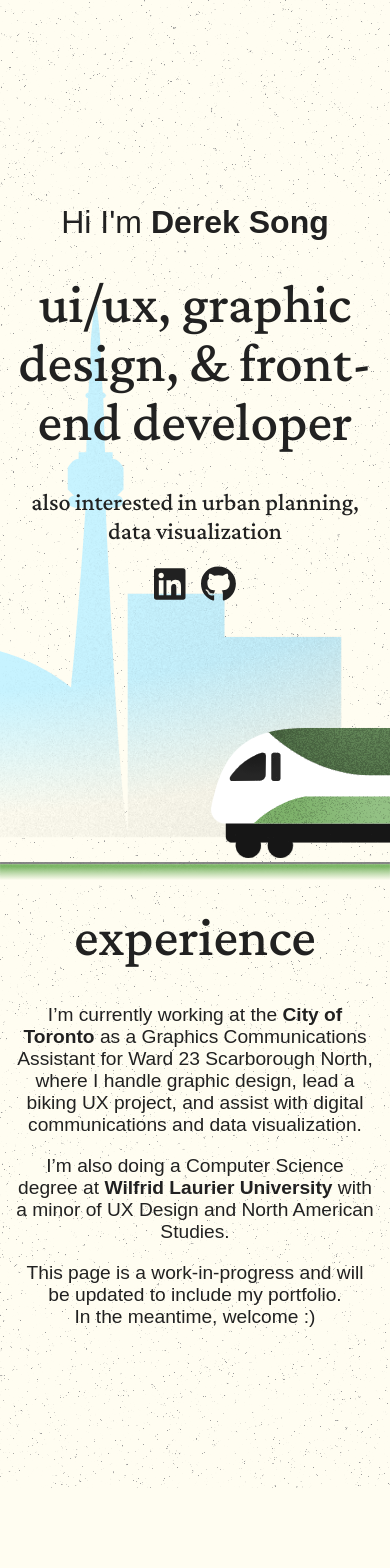
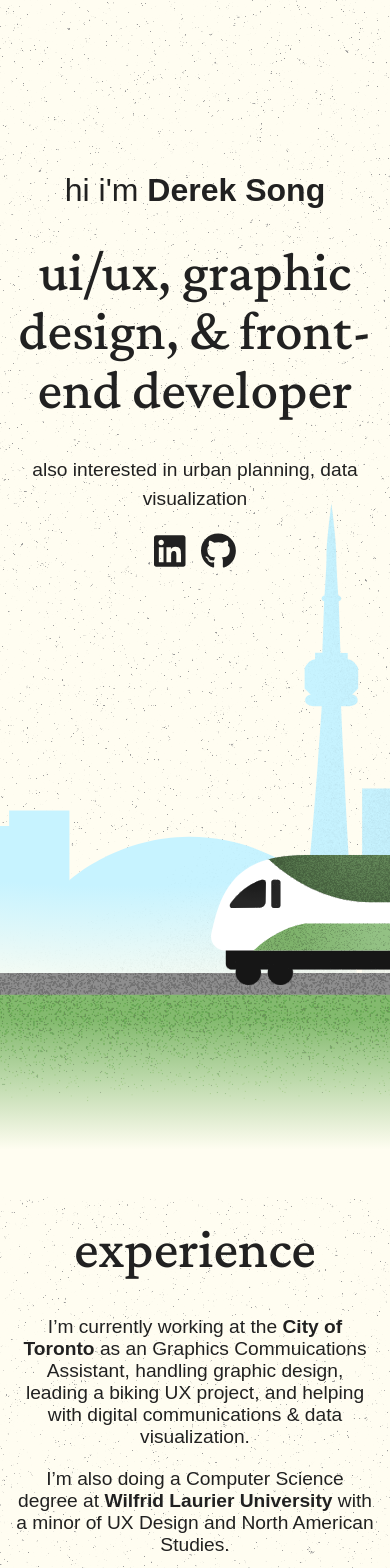
Before and after one commit to twotoque/twotoque.github.io, a React (Vite) app: page / in a window 390 px wide. Shown: the top 1568 px of the page. Before the commit the page ends 1488 px from the top, so only its background shows below. Built offline with nearby package versions, Linux system fonts and the light colour scheme; a web font is replaced by a local one.

Commit message:
Animations

```diff
--- a/package.json
+++ b/package.json
@@ -15,6 +15,7 @@
     "@fortawesome/free-solid-svg-icons": "^6.7.2",
     "@fortawesome/react-fontawesome": "^0.2.2",
     "@react-three/fiber": "^9.1.0",
+    "framer-motion": "^12.5.0",
     "react": "^19.0.0",
     "react-dom": "^19.0.0",
     "three": "^0.174.0",
--- a/src/App.css
+++ b/src/App.css
@@ -36,6 +36,8 @@ h1{
 }
 
 .frontGroup{
+  position: "relative";
+  z-index: 3;
   margin-left: 17rem;
   line-height: 1rem;
   padding-top: 10vw;
@@ -72,9 +74,59 @@ h1{
   position: scroll;
 }
 
-@media (max-width: 600px) {html, body {
+.torontoContainer {
+  position: relative;
+  top: 5vw;
+  right: 0;
+  margin-bottom: 6vw;
+}
+
+.cnTower {
+  position: absolute;
+  bottom: 4rem;
+  right: 0;
+  max-width: 70rem;
+}
+
+.grass {
+  position: relative;
+  right: 0;
+  z-index: 1;
+  min-height: 8rem;
+}
+.goTrain{
+  position: relative;
+  z-index: 2;
+}
+
+@media (max-width: 1200px) {
+  .torontoContainer{
+    padding-top: 9rem;
+  }
+  .cnTower {
+    bottom: 10rem;
+    right: -14rem;
+    width:60rem;
+    height:auto;
+    z-index: 0;
+  }
+
+
+  .goTrain{
+    top:10rem;
+  }
   .frontGroup{
-    padding-top:10rem;
+    padding-top: 8rem;
+    line-height: 1.5rem;
+  }
+  .grass {
+    min-height: 14rem;
+  }
+
+}
+
+@media (max-width: 800px) {html, body {
+  .frontGroup{
     margin:1rem;
     line-height: 1.8rem;
     text-align: center;
--- a/src/App.jsx
+++ b/src/App.jsx
@@ -1,6 +1,7 @@
 import "./App.css";
 import "./index.css";
 import "./components/train.tsx";
+import { motion } from "framer-motion";
 import { FontAwesomeIcon } from "@fortawesome/react-fontawesome";
 import { faLinkedin } from "@fortawesome/free-brands-svg-icons";
 import { faGithub } from "@fortawesome/free-brands-svg-icons";
@@ -11,43 +12,49 @@ import CNTower from "./assets/CNTower.svg";
 
 function App(){
   return <div>
-    <div class="frontGroup" style ={{zIndex: 3, position: "relative" }}>
-      <h3>Hi I'm <b>Derek Song</b></h3>
-      <h1>ui/ux, graphic design, & front-end developer</h1>
-      <h2>also interested in urban planning, data visualization</h2>
-      <div class="socialMedia">
+    <div className="frontGroup">
+    <motion.h3 initial={{ opacity: 0, y: 20 }} whileInView={{ opacity: 1, y: 0 }} animate={{ opacity: 1, y: 0 }} transition={{ duration: 0.5 }} className="text-lg text-gray-800 max-w-2xl text-center">
+      hi i'm <b>Derek Song</b>
+     </motion.h3>
+
+    <motion.h1 initial={{ opacity: 0, y: 20 }} whileInView={{ opacity: 1, y: 0 }} animate={{ opacity: 1, y: 0 }} transition={{ duration: 0.5,  delay: 0.3 }} className="text-lg text-gray-800 max-w-2xl text-center">
+      ui/ux, graphic design, & front-end developer
+    </motion.h1>
+    <motion.p initial={{ opacity: 0, y: 20 }} whileInView={{ opacity: 1, y: 0 }} animate={{ opacity: 1, y: 0 }} transition={{ duration: 0.5,  delay: 0.5 }} className="text-lg text-gray-800 max-w-2xl text-center">
+    also interested in urban planning, data visualization
+    </motion.p>
+    <motion.div initial={{ opacity: 0, y: 20 }} whileInView={{ opacity: 1, y: 0 }} animate={{ opacity: 1, y: 0 }} transition={{ duration: 0.5,  delay: 0.6 }} className="socialMedia text-lg text-gray-800 max-w-2xl text-center">
       <a href="https://www.linkedin.com/in/dereksong/">
-        <FontAwesomeIcon icon={faLinkedin} className="button" />
-      </a>
-      <a href="https://github.com/twotoque/">
-        <FontAwesomeIcon icon={faGithub} className="button" />
-      </a>
-      </div>
+          <FontAwesomeIcon icon={faLinkedin} className="button" />
+        </a>
+        <a href="https://github.com/twotoque/">
+          <FontAwesomeIcon icon={faGithub} className="button" />
+        </a>
+    </motion.div>
     </div>
-    <GOtrain style={{ zIndex: 2, position: "relative" }} />
-
-
-    <div style={{top: `5vw`, position:"relative", right: 0,
-            marginBottom: `6vw`}}>
-    <img src={CNTower} alt="CN Tower" width="1000rem" style={{
-            position: "absolute", bottom: "2em", right: 0,}} />
-
-
-    <img src={GrainGrass} alt="Grain Grass"
-        style={{
-            position: "relative",
-            right: 0,
-            zIndex: 1}} />
-
+    <GOtrain/>
+    <div className="torontoContainer">
+      <img src={CNTower} alt="CN Tower" className="cnTower" />
+      <img src={GrainGrass} alt="Grain Grass" className="grass" />
     </div>
 
 
 
     <div class="textBody">
-      <h1>experience</h1>
-      <p>I’m currently working at the <b>City of Toronto</b> as a Graphics Communications Assistant for Ward 23 Scarborough North, where I handle graphic design, lead a biking UX project, and assist with digital communications and data visualization.</p>
-      <p>I’m also doing a Computer Science degree at <b>Wilfrid Laurier University</b> with a minor of UX Design and North American Studies. </p>
-      <p>This page is a work-in-progress and will be updated to include my portfolio. <br />In the meantime, welcome :)</p>
+      <motion.h1 initial={{ opacity: 0, y: 20 }} whileInView={{ opacity: 1, y: 0 }} animate={{ opacity: 1, y: 0 }} transition={{ duration: 0.5 }} className="text-lg text-gray-800 max-w-2xl text-center">
+        experience
+      </motion.h1>
+      <motion.p initial={{ opacity: 0, y: 20 }} whileInView={{ opacity: 1, y: 0 }} animate={{ opacity: 1, y: 0 }} transition={{ duration: 0.5 }} className="text-lg text-gray-800 max-w-2xl text-center">
+        I’m currently working at the <b>City of Toronto</b> as an Graphics Commuications Assistant, handling graphic design, leading a biking UX project, and helping with digital communications & data visualization.
+      </motion.p>
+      <motion.p initial={{ opacity: 0, y: 20 }} whileInView={{ opacity: 1, y: 0 }} animate={{ opacity: 1, y: 0 }} transition={{ duration: 0.5 }} className="text-lg text-gray-800 max-w-2xl text-center">
+       I’m also doing a Computer Science degree at <b>Wilfrid Laurier University</b> with a minor of UX Design and North American Studies.
+      </motion.p>
+      <motion.p initial={{ opacity: 0, y: 20 }} whileInView={{ opacity: 1, y: 0 }} animate={{ opacity: 1, y: 0 }} transition={{ duration: 0.5 }} className="text-lg text-gray-800 max-w-2xl text-center">
+       This page is a work-in-progress and will be updated to include my portfolio. In the meantime, welcome :)
+      </motion.p>
+
+
     </div>
   </div>
 }
--- a/src/components/train.tsx
+++ b/src/components/train.tsx
@@ -35,7 +35,7 @@ const GOTrainComponent = () => {
         zIndex: 3
       }}
     >
-        <img src={GOTrain} alt="GO Train" width="2500rem"/>
+        <img className ="goTrain" src={GOTrain} alt="GO Train" width="2500rem"/>
     </div>
     </div>
   );
```
Also changed, not shown: 1 other file (tests, documents, lock files or other folders).
